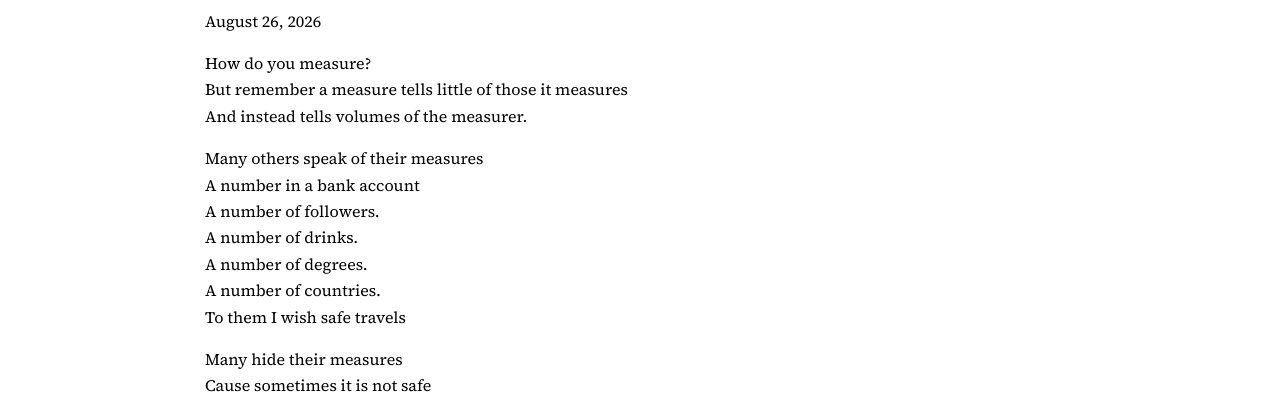
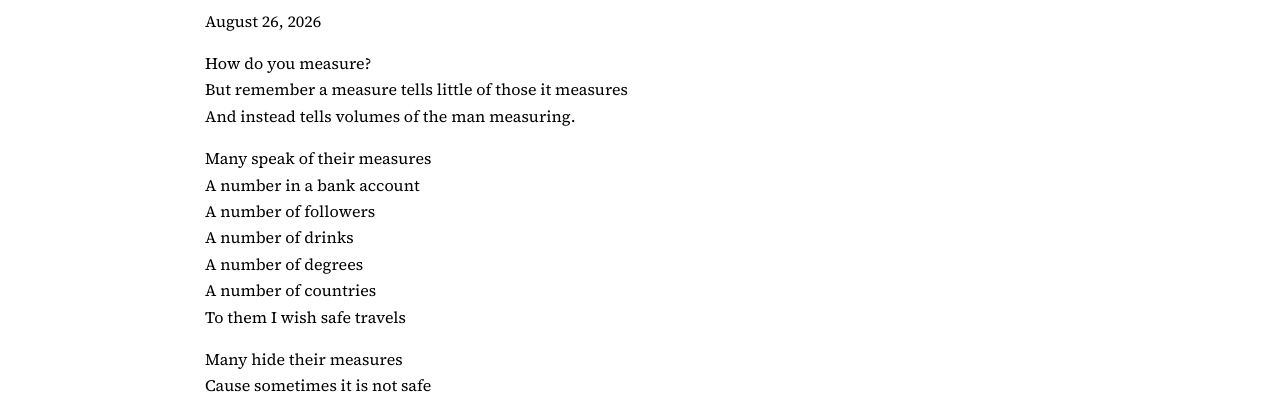
Before and after one commit to tedlasai/tedlasai.github.io, a Jekyll site: the page built from _posts/2026-08-26-thought-measures.markdown, in a window 1280 px wide. Shown: the part 140-534 px from the top of the page. Built offline with Jekyll 4.4.1, drawn with Linux system fonts in a browser that asks for light colours; nearby versions of some CDN libraries; a style sheet for code colours, icons or effects is not loaded.

Commit message:
Update Measures wording and ensure UTF-8 encoding.
Co-authored-by: Cursor <cursoragent@cursor.com>

```diff
--- a/_posts/2026-08-26-thought-measures.markdown
+++ b/_posts/2026-08-26-thought-measures.markdown
@@ -10,14 +10,14 @@ nav: false
 
 How do you measure?
 But remember a measure tells little of those it measures
-And instead tells volumes of the measurer.
+And instead tells volumes of the man measuring.
 
-Many others speak of their measures
+Many speak of their measures
 A number in a bank account
-A number of followers.
-A number of drinks.
-A number of degrees.
-A number of countries.
+A number of followers
+A number of drinks
+A number of degrees
+A number of countries
 To them I wish safe travels
 
 Many hide their measures
```
